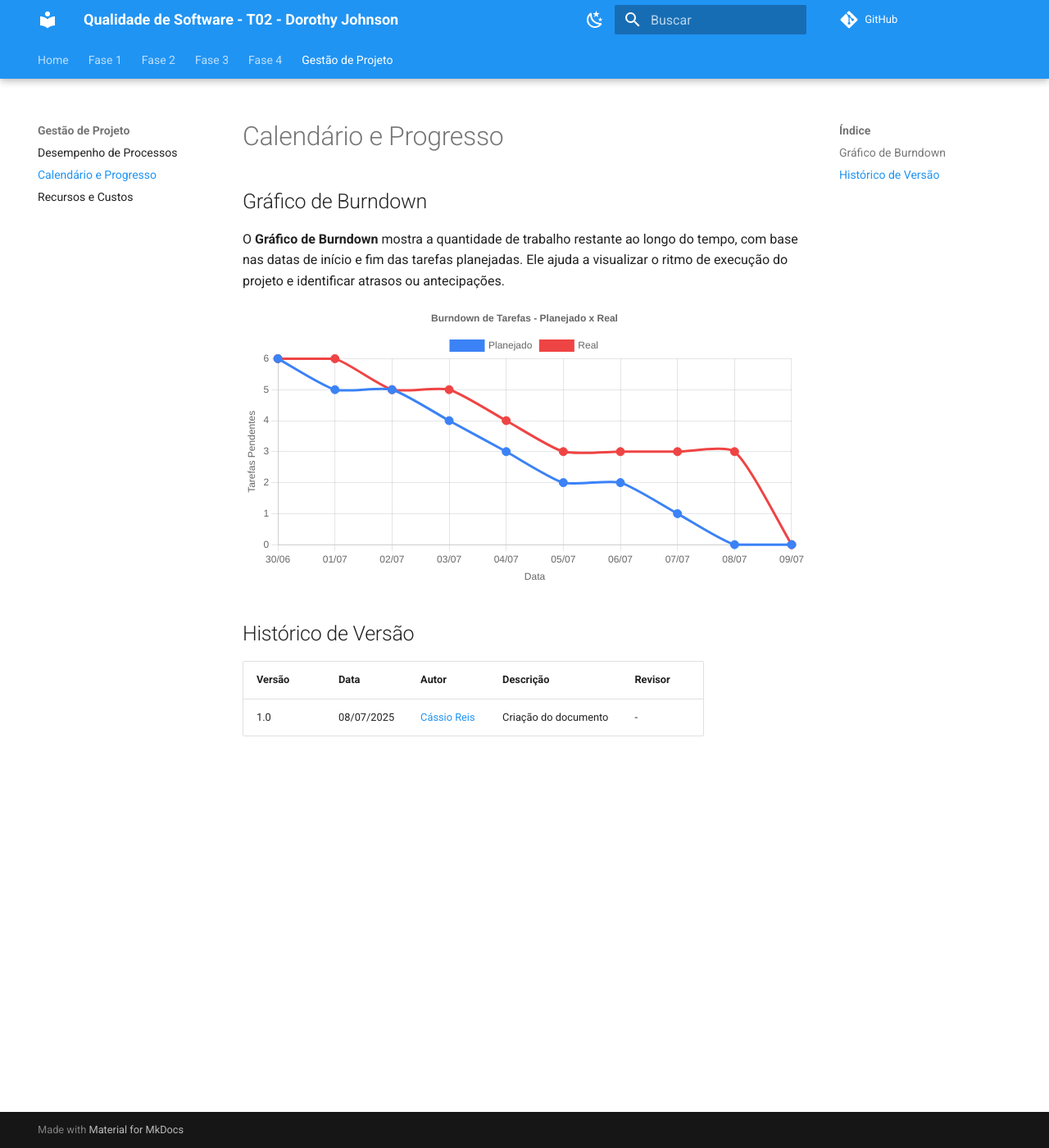
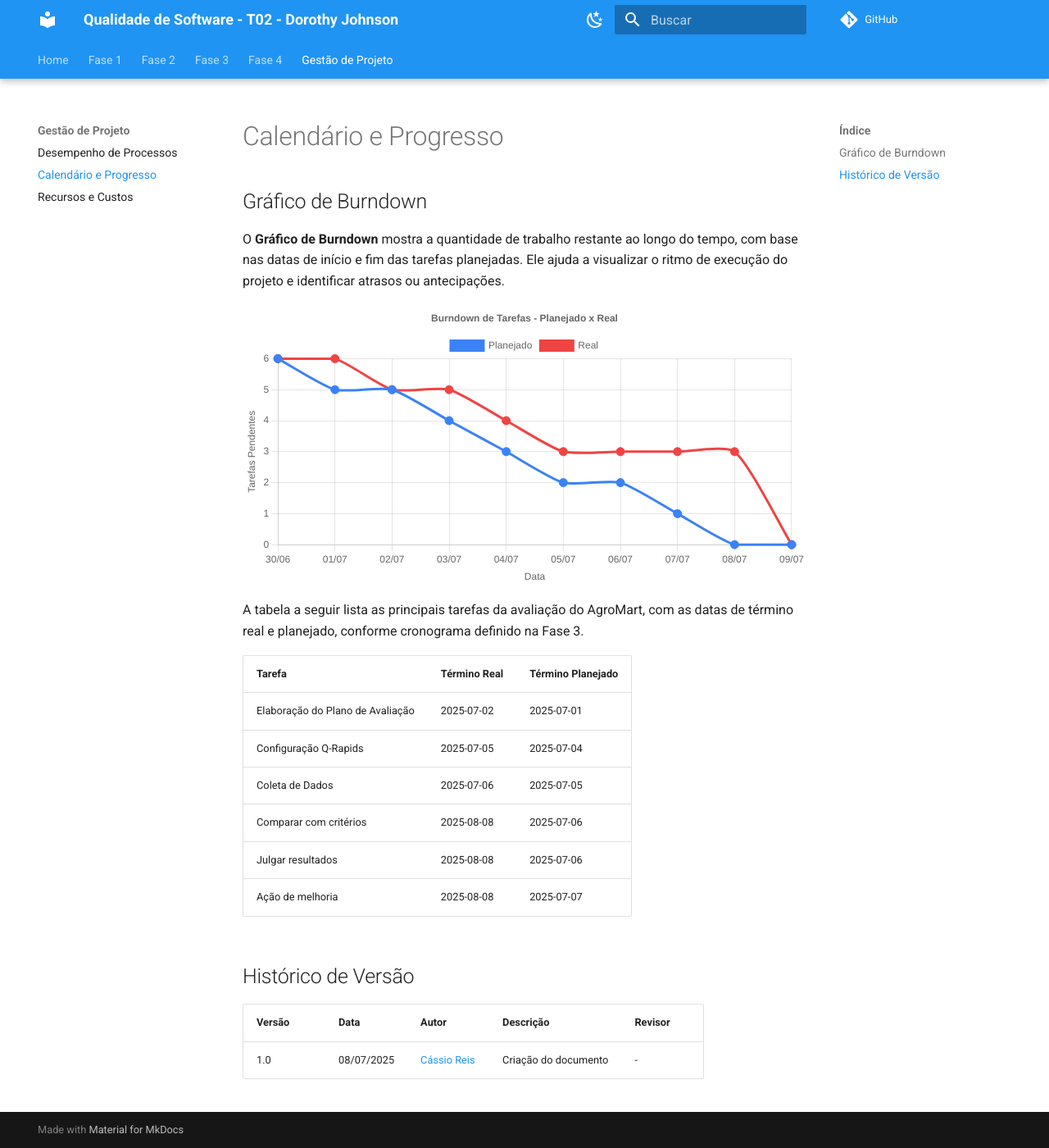
Before and after one commit to FCTE-Qualidade-de-Software-1/2025-1-T02-DOROTHY-JOHNSON, an MkDocs documentation site: the page built from docs/gestao/calendario.md, in a window 1280 px wide and 1400 px high. Shown: the whole window at 82% size. Built offline with MkDocs 1.6.1 and Material for MkDocs 9.7.7, drawn with Linux system fonts in a browser that asks for light colours; comment, search, counter and statistics services are not loaded.

Commit message:
docs: update calendario.md

```diff
--- a/docs/gestao/calendario.md
+++ b/docs/gestao/calendario.md
@@ -11,6 +11,16 @@ O **Gráfico de Burndown** mostra a quantidade de trabalho restante ao longo do
   <canvas id="burndownChart" width="600" height="300"></canvas>
 </div>
 
+A tabela a seguir lista as principais tarefas da avaliação do AgroMart, com as datas de término real e planejado, conforme cronograma definido na Fase 3.
+
+| Tarefa                         | Término Real   | Término Planejado |
+|------------------------------- |----------------|--------------------|
+| Elaboração do Plano de Avaliação | 2025-07-02     | 2025-07-01       |
+| Configuração Q-Rapids         | 2025-07-05     | 2025-07-04          |
+| Coleta de Dados               | 2025-07-06     | 2025-07-05          |
+| Comparar com critérios        | 2025-08-08     | 2025-07-06          |
+| Julgar resultados             | 2025-08-08     | 2025-07-06          |
+| Ação de melhoria              | 2025-08-08     | 2025-07-07          |
 
 ## Histórico de Versão
 
```
